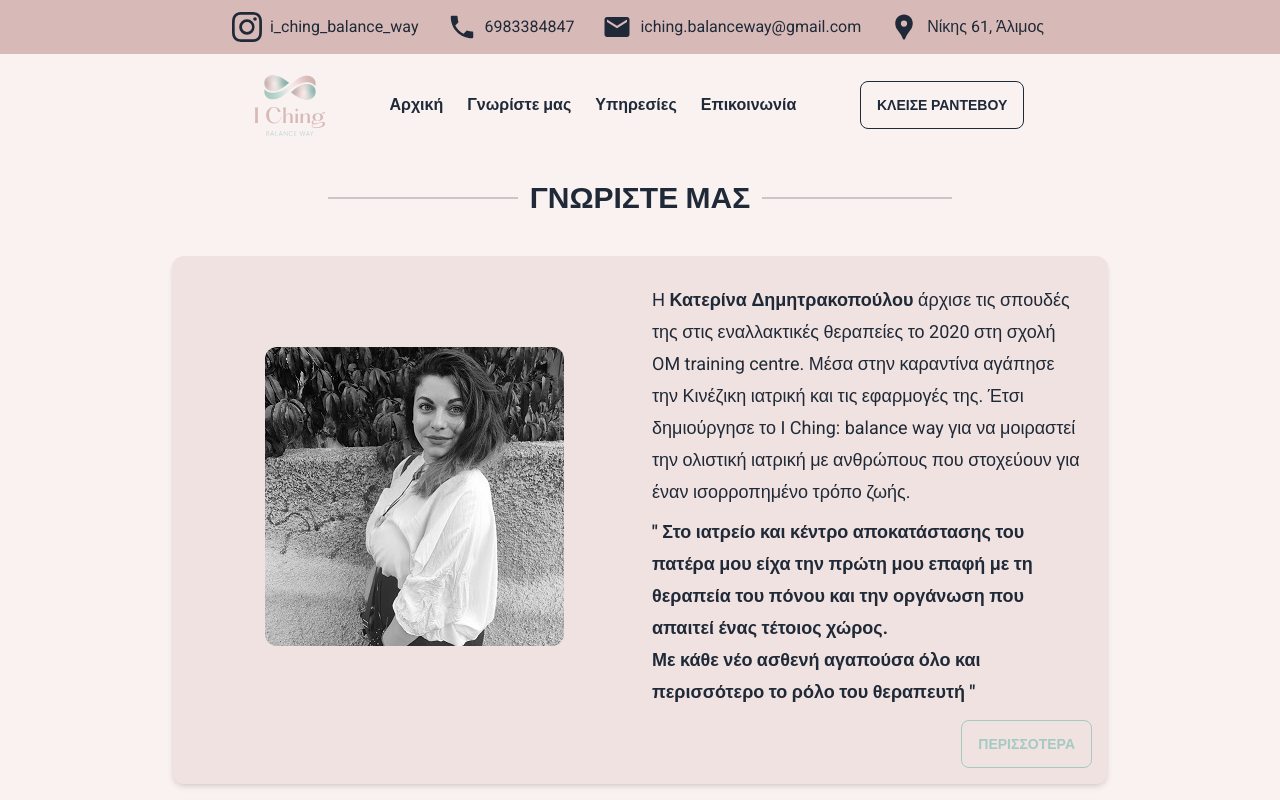
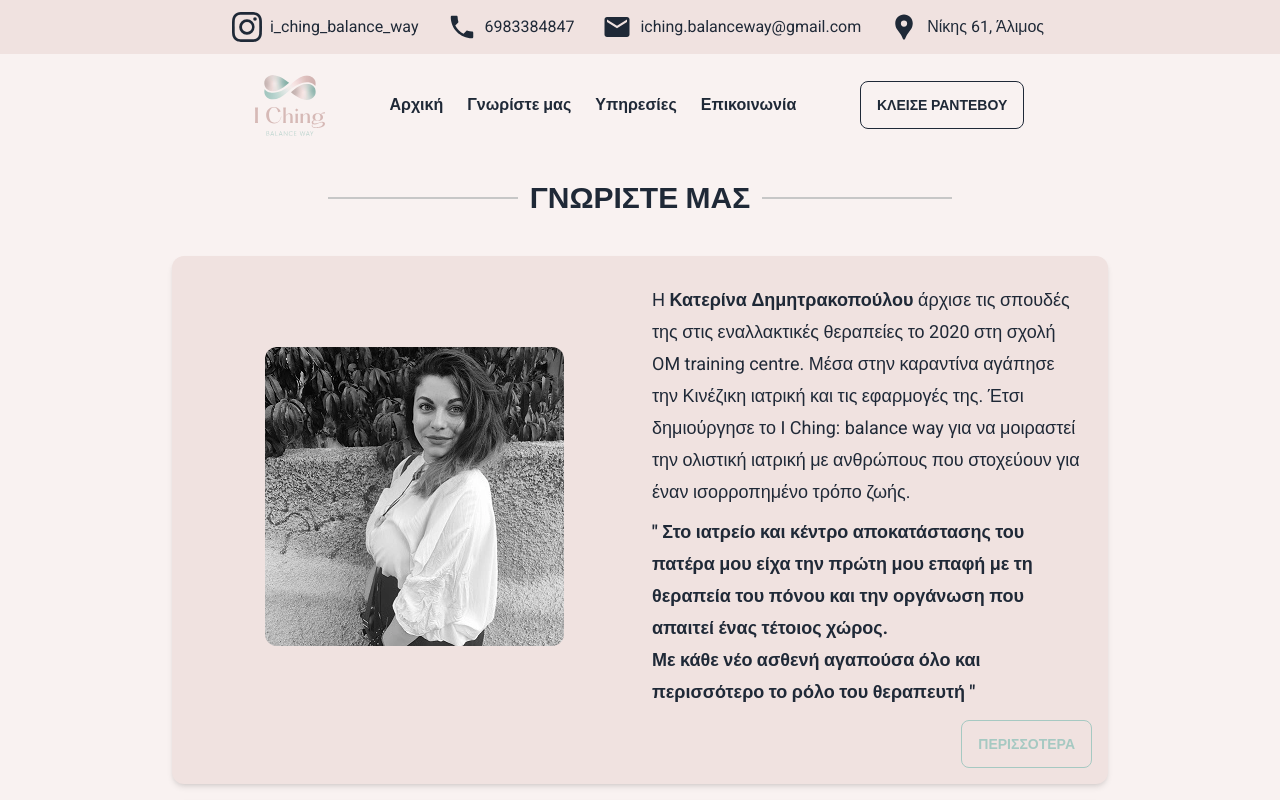
Before and after one commit to nikossoftwaredev/i-ching, a Next.js app: page / in a window 1280 px wide. Shown: the top 800 px of the page. Built offline with nearby package versions, Linux system fonts and the light colour scheme.

Commit message:
changed colors in the ui

```diff
--- a/components/Footer.tsx
+++ b/components/Footer.tsx
@@ -30,7 +30,7 @@ const footerSections = [
 
 const Footer = (): JSX.Element => {
   return (
-    <footer className="bg-base-300 flex items-center flex-col py-10">
+    <footer className="bg-base-200 flex items-center flex-col py-10">
       <div className="flex justify-center items-start gap-20 pb-5  sm:flex-col md:flex-row flex-wrap">
         {footerSections.map((footerSection) => (
           <section key={footerSection.title}>
--- a/components/header/Header.tsx
+++ b/components/header/Header.tsx
@@ -22,7 +22,7 @@ const Header = () => {
           <MobileHeader />
         </span>
         <span className="hidden md:block">
-          <div className="flex flex-wrap justify-center items-center  w-full mb-4 bg-base-300 gap-7  py-3 pr-1">
+          <div className="flex flex-wrap justify-center items-center  w-full mb-4 bg-base-200 gap-7  py-3 pr-1">
             {headerInfo.map(({ href, icon, text }) => (
               <Link
                 className="text-md flex gap-2 items-center"
```
